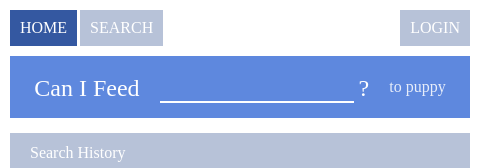
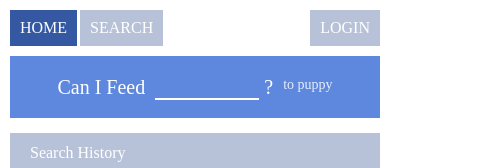
Before and after one commit to NRoy-hub/can-i-feed, a React (Create React App) app in the folder frontend/: page / in a window 390 px wide. Shown: the top 168 px of the page, 480 px wide, since content can reach past the window. Built offline with nearby package versions, Linux system fonts and the light colour scheme; no server answers.

Commit message:
반응형 480-320px 대응

```diff
--- a/frontend/src/components/10_app/App.js
+++ b/frontend/src/components/10_app/App.js
@@ -21,8 +21,6 @@ export default function App() {
 }
 
 const StyledDiv = styled.div`
-  width: 100vw;
-  min-width: 480px;
   display: flex;
   justify-content: center;
   color: #2a2a2a;
--- a/frontend/src/components/10_app/Container.js
+++ b/frontend/src/components/10_app/Container.js
@@ -46,9 +46,14 @@ export default function Container(){
 
 const StyledDiv = styled.div`
   box-sizing: border-box;
+  min-width: 320px;
   width: 1190px;
 
   @media screen and (max-width: 1090px){
+    width: 100vw;
+    padding: 0 10px;
+  }
+  @media screen and (max-width: 720px){
     padding: 0 10px;
   }
 `;
--- a/frontend/src/components/10_app/SearchBar.js
+++ b/frontend/src/components/10_app/SearchBar.js
@@ -1,7 +1,7 @@
 import React, { useContext, useEffect } from 'react';
 import { useHistory } from 'react-router-dom';
-import styled from 'styled-components';
-import { DataContext, color, url } from '../../common';
+import { DataContext, url } from '../../common';
+import StyledDiv from './SearchBar.styled';
 
 
 export default function SearchBar({ inputRef }){
@@ -32,64 +32,3 @@ export default function SearchBar({ inputRef }){
     </StyledDiv>
   )
 }
-
-const StyledDiv = styled.div`
-  height: 120px;
-  margin-top: 20px;
-  background: ${ color.blue2 };
-  display: flex;
-  justify-content: center;
-  align-items: center;
-  font-size: 35px;
-  color: white;
-
-  .inner_box{
-    display: flex;
-    align-items: flex-end;
-  }
-
-  input[type=text]{
-    width: 350px;
-    margin-left: 20px;
-    margin-right: 5px;
-    background: inherit;
-    outline: none;
-    border: none;
-    border-bottom: 2px solid white;
-    padding-bottom: 4px;
-    transform: translateY(3px);
-    text-align: center;
-    font-size: 25px;
-    color: white;
-  }
-
-  .option{
-    margin-left: 25px;
-    padding-bottom: 5px;
-    opacity: 0.85;
-    font-size: 20px;
-  }
-
-  @media screen and (max-width: 1090px){
-    input[type=text]{
-      width: 270px;
-    }
-  }
-  @media screen and (max-width: 720px){
-    height: 62px;
-    margin-top: 10px;
-    font-size: 24px;
-
-    .inner_box{
-      padding-bottom: 5px;
-    }
-    input[type=text]{
-      width: 190px;
-      font-size: 20px;
-    }
-    .option{
-      font-size: 16px;
-      margin-left: 20px;
-    }
-  }
-`;
--- /dev/null
+++ b/frontend/src/components/10_app/SearchBar.styled.js
@@ -0,0 +1,77 @@
+import styled from 'styled-components';
+import { color } from '../../common';
+
+
+export default styled.div`
+  height: 120px;
+  margin-top: 20px;
+  background: ${ color.blue2 };
+  display: flex;
+  justify-content: center;
+  align-items: center;
+  font-size: 35px;
+  color: white;
+
+  .inner_box{
+    display: flex;
+    align-items: flex-end;
+  }
+
+  input[type=text]{
+    width: 350px;
+    margin-left: 20px;
+    margin-right: 5px;
+    background: inherit;
+    outline: none;
+    border: none;
+    border-bottom: 2px solid white;
+    padding-bottom: 4px;
+    transform: translateY(3px);
+    text-align: center;
+    font-size: 25px;
+    color: white;
+  }
+
+  .option{
+    margin-left: 25px;
+    padding-bottom: 5px;
+    opacity: 0.85;
+    font-size: 20px;
+  }
+
+  @media screen and (max-width: 1090px){
+    input[type=text]{
+      width: 270px;
+    }
+  }
+  @media screen and (max-width: 720px){
+    height: 62px;
+    margin-top: 10px;
+    font-size: 24px;
+
+    .inner_box{
+      padding-bottom: 5px;
+    }
+    input[type=text]{
+      width: 190px;
+      font-size: 20px;
+    }
+    .option{
+      font-size: 16px;
+      margin-left: 20px;
+    }
+  }
+  @media screen and (max-width: 480px){
+    font-size: 20px;
+
+    input[type=text]{
+      margin-left: 10px;
+      width: 100px;
+      font-size: 15px;
+    }
+    .option{
+      margin-left: 10px;
+      font-size: 14px;
+    }
+  }
+`;
--- a/frontend/src/components/20_home/Home.styled.js
+++ b/frontend/src/components/20_home/Home.styled.js
@@ -96,4 +96,18 @@ export default styled.main`
       padding-right: 10px;
     }
   }
+  @media screen and (max-width: 480px){
+    .table{
+      padding: 0 20px;
+      flex-direction: column;
+      align-items: center;
+
+      section{
+        width: 100%;
+      }
+      .keywords{
+        padding-left: 15px;
+      }
+    }
+  }
 `;
--- a/frontend/src/components/30_search/EnrollForm.styled.js
+++ b/frontend/src/components/30_search/EnrollForm.styled.js
@@ -137,4 +137,42 @@ export default styled.aside`
       font-size: 16px;
     }
   }
+  @media screen and (max-width: 480px){
+    .enroll_button{
+      font-size: 14px;
+      line-height: 20px;
+    }
+    .enroll_form{
+      flex-direction: column;
+      padding: 20px;
+    }
+    .photo_box label{
+      width: calc(100vw - (30px * 2));
+      height: calc(100vw - (30px * 2));
+    }
+    .info{
+      margin: 0;
+      margin-top: 12px;
+
+      .title{
+        width: 100%;
+        overflow: hidden;
+        text-overflow: ellipsis;
+        font-size: 20px;
+        text-align: center;
+      }
+      .desc{
+        text-align: center;
+      }
+      .desc:first-of-type{
+        margin-top: 15px;
+      }
+      .enroll_button{
+        width: 100%;
+      }
+      input[type=submit]{
+        width: 100%;
+      }
+    }
+  }
 `;
--- a/frontend/src/components/30_search/Post.styled.js
+++ b/frontend/src/components/30_search/Post.styled.js
@@ -264,7 +264,7 @@ export default styled.li`
       }
     }
   }
-  /* @media screen and (max-width: 480px){
+  @media screen and (max-width: 480px){
     flex-direction: column;
     padding: 20px;
     .photo{
@@ -278,5 +278,5 @@ export default styled.li`
         transform: translateY(-7px);
       }
     }
-  } */
+  }
 `;
--- a/frontend/src/components/40_login/Login.styled.js
+++ b/frontend/src/components/40_login/Login.styled.js
@@ -100,4 +100,10 @@ export default styled.main`
       box-shadow: none;
     }
   }
+
+  @media screen and (max-width: 720px){
+    .input_box{
+      width: 270px;
+    }
+  }
 `;
```
